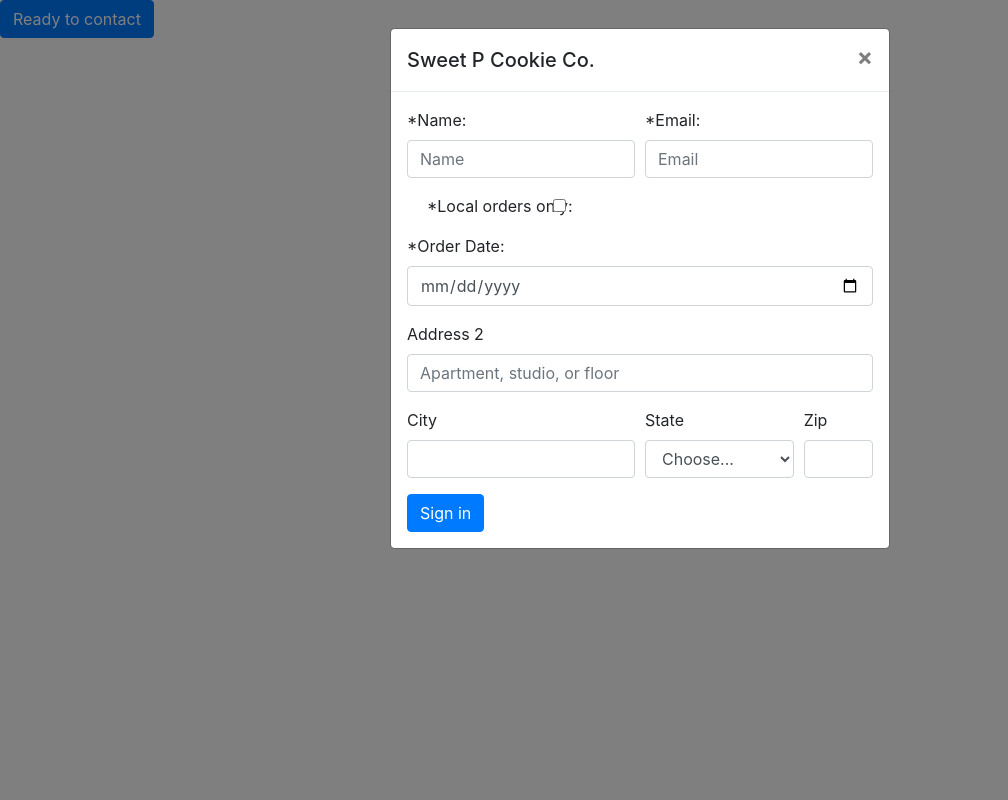
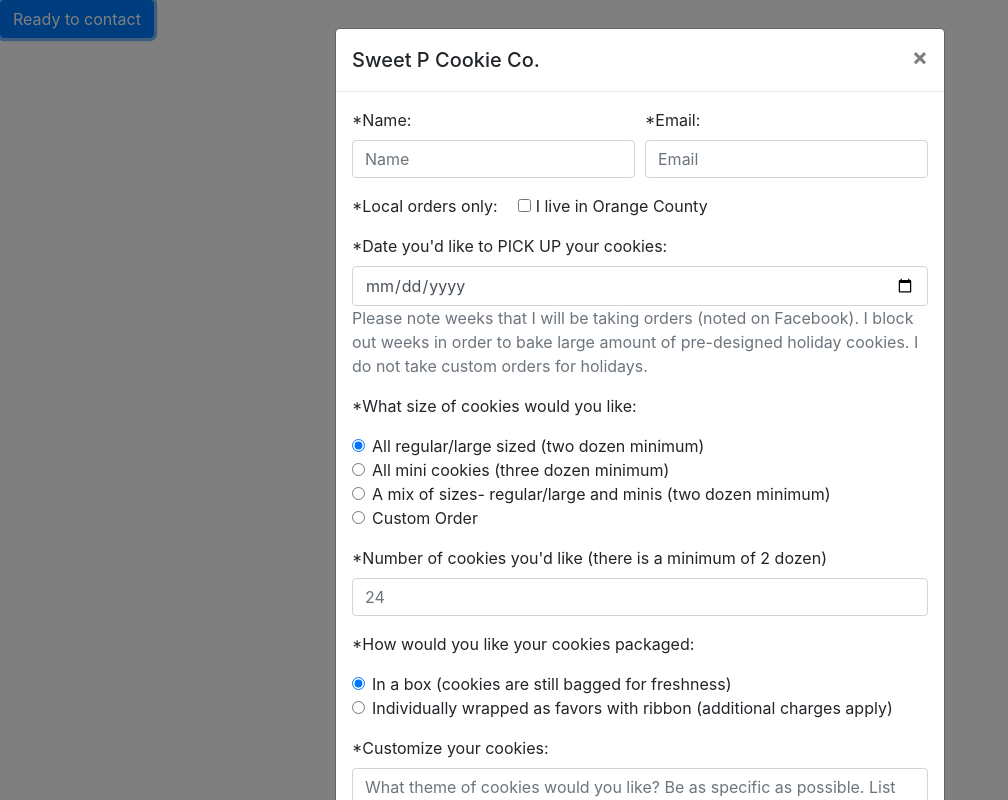
Before and after one commit to MPalhidai/sweetpcookieco, a plain HTML site: page index.html in a window 1280 px wide. Both pictures are taken after a click on the button "Ready to contact". Shown: the whole page, without its empty margins (0-1008 px from the left). Drawn offline with nearby package versions, Linux system fonts and the light colour scheme.

Commit message:
form structure done

```diff
--- a/assets/stylesheets/main.css
+++ b/assets/stylesheets/main.css
@@ -0,0 +1,23 @@
+
+
+
+
+
+
+
+
+
+
+
+
+
+
+
+
+/* form and modal start */
+
+.modal-size {
+  margin: 1.75rem auto;
+}
+
+/* form and modal end */
--- a/index.html
+++ b/index.html
@@ -23,7 +23,7 @@
 
     <!-- Modal -->
     <div class="modal fade" id="exampleModalLong" tabindex="-1" role="dialog" aria-labelledby="exampleModalLongTitle" aria-hidden="true">
-      <div class="modal-dialog" role="document">
+      <div class="modal-size col-lg-6 col-md-8 col-sm-10" role="document">
         <div class="modal-content">
           <div class="modal-header">
             <h5 class="modal-title" id="exampleModalLongTitle">Sweet P Cookie Co.</h5>
@@ -43,40 +43,80 @@
                   <input type="email" name="Email" class="form-control" id="inputEmail" placeholder="Email" required>
                 </div>
               </div>
-              <div class="form-group">
-                <div class="form-check">
+              <div class="form-group p-0">
+                <div class="form-check p-0">
                   <label class="form-check-label" for="gridCheck">
                     *Local orders only:
                   </label>
-                  <input class="form-check-input" type="checkbox" id="gridCheck" required>
+                  <input class="form-check-input position-relative ml-3 mt-0" type="checkbox" id="gridCheck" name="Local" required>
+                  <p class="d-inline">I live in Orange County</p>
                 </div>
               </div>
               <div class="form-group">
-                <label for="inputAddress">*Order Date:</label>
-                <input type="date" class="form-control" id="inputDate">
+                <label for="inputAddress">*Date you'd like to PICK UP your cookies:</label>
+                <input type="date" class="form-control" id="inputDate" name="Date" required>
+                <p class="text-muted">Please note weeks that I will be taking orders (noted on Facebook).  I block out weeks in order to bake large amount of pre-designed holiday cookies.  I do not take custom orders for holidays.</p>
               </div>
               <div class="form-group">
-                <label for="inputAddress2">Address 2</label>
-                <input type="text" class="form-control" id="inputAddress" placeholder="Apartment, studio, or floor">
-              </div>
-              <div class="form-row">
-                <div class="form-group col-md-6">
-                  <label for="inputCity">City</label>
-                  <input type="text" class="form-control" id="inputCity">
+                <p>*What size of cookies would you like:</p>
+                <div class="form-check">
+                  <input class="form-check-input" type="radio" name="Size" id="exampleRadios1" value="option1" checked>
+                  <label class="form-check-label" for="exampleRadios1">
+                    All regular/large sized (two dozen minimum)
+                  </label>
                 </div>
-                <div class="form-group col-md-4">
-                  <label for="inputState">State</label>
-                  <select id="inputState" class="form-control">
-                    <option selected>Choose...</option>
-                    <option>...</option>
-                  </select>
+                <div class="form-check">
+                  <input class="form-check-input" type="radio" name="Size" id="exampleRadios2" value="option2">
+                  <label class="form-check-label" for="exampleRadios2">
+                    All mini cookies (three dozen minimum)
+                  </label>
                 </div>
-                <div class="form-group col-md-2">
-                  <label for="inputZip">Zip</label>
-                  <input type="text" class="form-control" id="inputZip">
+                <div class="form-check">
+                  <input class="form-check-input" type="radio" name="Size" id="exampleRadios3" value="option3">
+                  <label class="form-check-label" for="exampleRadios3">
+                    A mix of sizes- regular/large and minis (two dozen minimum)
+                  </label>
+                </div>
+                <div class="form-check">
+                  <input class="form-check-input" type="radio" name="Size" id="exampleRadios4" value="option4">
+                  <label class="form-check-label" for="Radios4">
+                    Custom Order
+                  </label>
                 </div>
               </div>
-              <button type="submit" class="btn btn-primary">Sign in</button>
+              <div class="form-group">
+                <label for="inputAmmount">*Number of cookies you'd like (there is a minimum of 2 dozen)</label>
+                <input type="number" class="form-control" id="inputAmmount" placeholder="24" name="Ammount" required>
+              </div>
+              <div class="form-group">
+                <p>*How would you like your cookies packaged:</p>
+                <div class="form-check">
+                  <input class="form-check-input" type="radio" name="Package" id="exampleRadios1" value="option1" checked>
+                  <label class="form-check-label" for="exampleRadios1">
+                    In a box (cookies are still bagged for freshness)
+                  </label>
+                </div>
+                <div class="form-check">
+                  <input class="form-check-input" type="radio" name="Package" id="exampleRadios2" value="option2">
+                  <label class="form-check-label" for="exampleRadios2">
+                    Individually wrapped as favors with ribbon (additional charges apply)
+                  </label>
+                </div>
+              </div>
+              <div class="form-group">
+                <label for="exampleFormControlTextarea1">*Customize your cookies:</label>
+                <textarea name="Color" class="form-control" id="exampleFormControlTextarea1" rows="3" placeholder="What theme of cookies would you like? Be as specific as possible. List any specific designs, colors, names, words, etc that you would like. For example, a 21st birthday for Ellen. Pink, gold, flamingos."></textarea>
+              </div>
+              <div class="form-group">
+                <label for="exampleFormControlFile1">If you have an inspiration photo or invitations to match (which I love having) please attach it or email them to me at SweetPCookieCo@gmail.com</label>
+                <input type="file" class="form-control-file" id="exampleFormControlFile1" name="File" required>
+              </div>
+              <hr>
+              <div class="row">
+                <div class="col text-center">
+                  <button type="submit" class="btn btn-primary">Send Info</button>
+                </div>
+              </div>
             </form>
           </div>
         </div>
```
